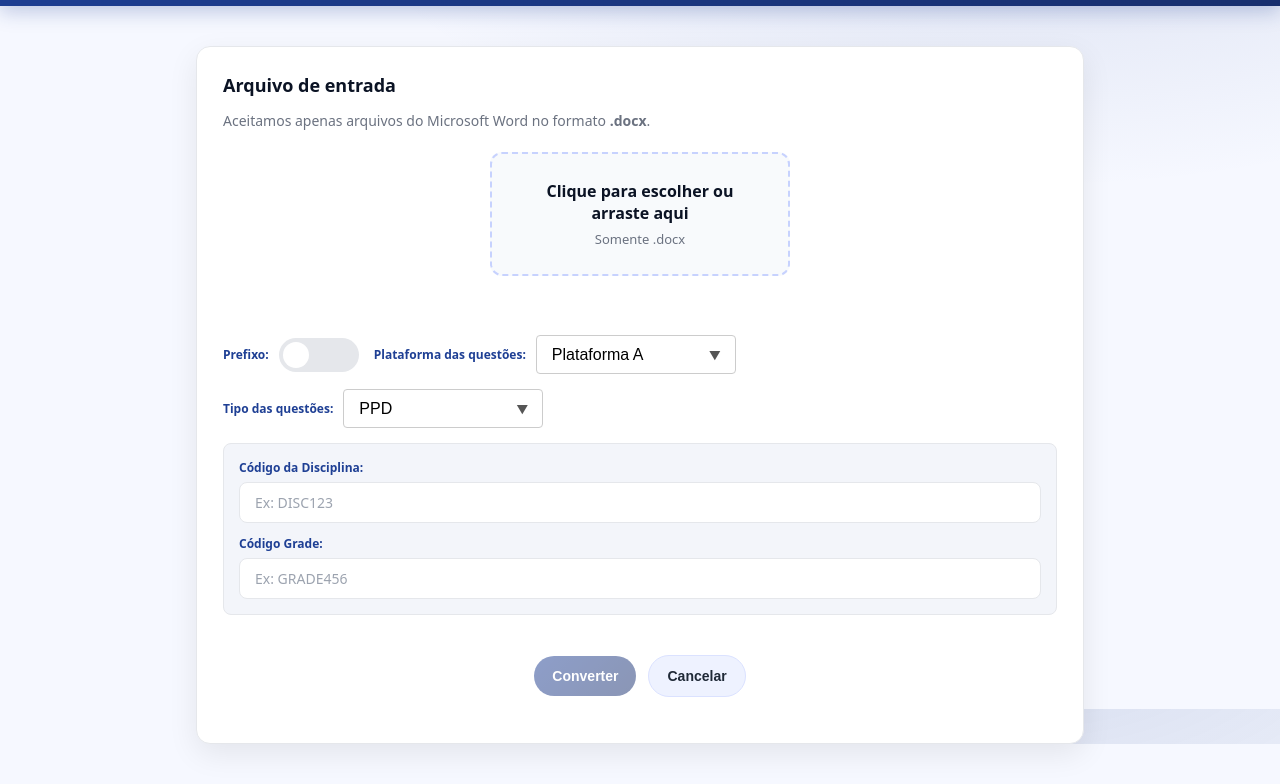
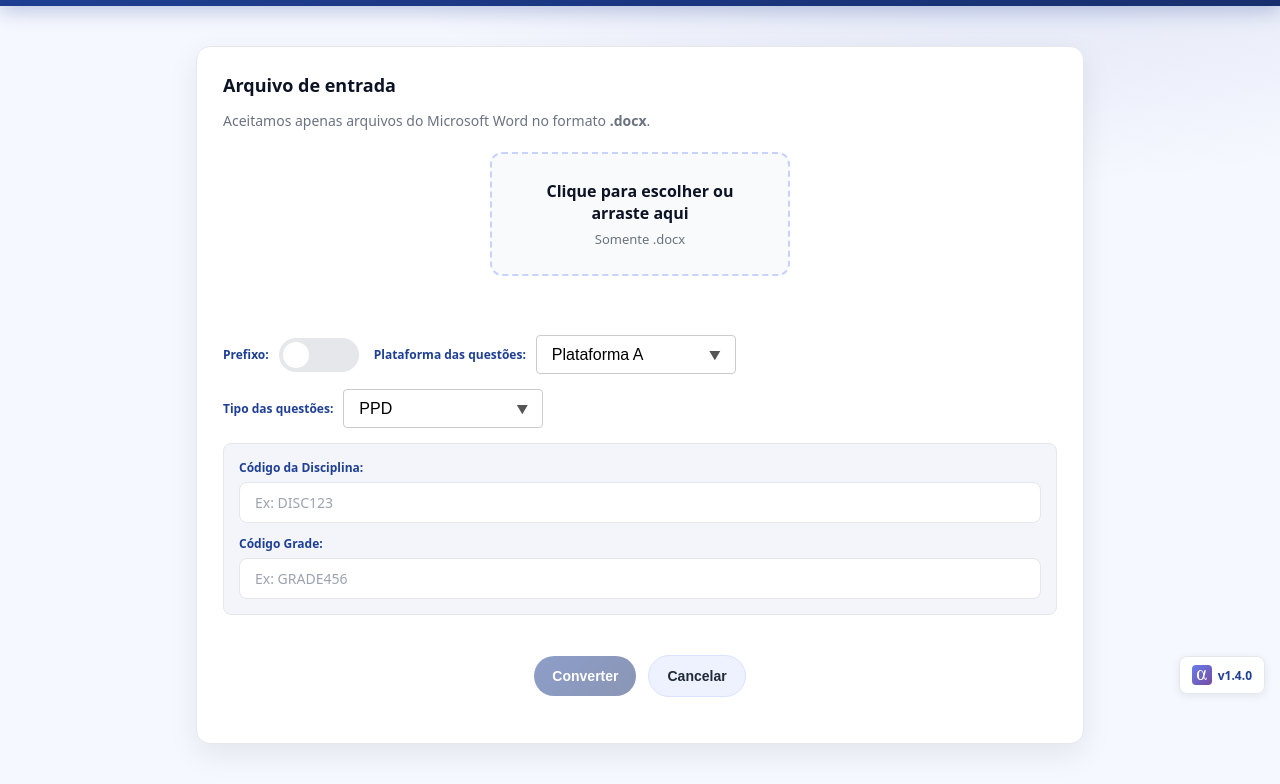
Before and after one commit to MarceloSPO/script-de-questoes-nite, a plain HTML site: page src/templates/index.html in a window 1280 px wide. Shown: the part 91-875 px from the top of the page. Before the commit the page ends 835 px from the top, so only its background shows below. Drawn offline with Linux system fonts and the light colour scheme.

```diff
--- a/src/templates/index.html
+++ b/src/templates/index.html
@@ -26,7 +26,6 @@
 
       html,
       body {
-        height: 100%;
         margin: 0;
         font-family: ui-sans-serif, system-ui, -apple-system, "Segoe UI", Roboto,
           "Helvetica Neue", Arial, "Noto Sans", "Apple Color Emoji",
@@ -472,6 +471,46 @@
         color: #9ca3af;
       }
 
+      .version-label {
+        position: fixed;
+        bottom: 15px;
+        right: 15px;
+        display: flex;
+        align-items: center;
+        gap: 6px;
+        padding: 8px 12px;
+        background-color: rgba(255, 255, 255, 0.9);
+        border: 1px solid var(--borda);
+        border-radius: 8px;
+        font-size: 12px;
+        color: var(--cinza);
+        font-weight: 500;
+        box-shadow: 0 2px 8px rgba(0, 0, 0, 0.08);
+        backdrop-filter: blur(10px);
+        z-index: 1000;
+      }
+
+      .version-label .alpha-badge {
+        display: inline-flex;
+        align-items: center;
+        justify-content: center;
+        width: 20px;
+        height: 20px;
+        background: linear-gradient(135deg, #667eea, #764ba2);
+        border-radius: 4px;
+      }
+
+      .version-label .alpha-badge svg {
+        width: 12px;
+        height: 12px;
+        fill: white;
+      }
+
+      .version-label .version-text {
+        color: var(--azul);
+        font-weight: 600;
+      }
+
       @keyframes drop-in {
         from {
           transform: translateY(-12px);
@@ -646,7 +685,10 @@
           <div id="platform-a-fields" class="platform-a-fields">
             <div class="input-wrapper">
               <label for="discipline-code">Código da Disciplina:</label>
-              <input type="text" id="discipline-code" placeholder="Ex: DISC123" />
+              <input
+                type="text"
+                id="discipline-code"
+                placeholder="Ex: DISC123" />
             </div>
             <div class="input-wrapper">
               <label for="grade-code">Código Grade:</label>
@@ -919,5 +961,43 @@
         });
       })();
     </script>
+    <div class="version-label" title="Versão 1.4.0-alpha">
+      <span class="alpha-badge">
+        <svg
+          id="Alpha_24"
+          width="24"
+          height="24"
+          viewBox="0 0 24 24"
+          xmlns="http://www.w3.org/2000/svg"
+          xmlns:xlink="http://www.w3.org/1999/xlink">
+          <rect
+            width="24"
+            height="24"
+            stroke="none"
+            fill="#000000"
+            opacity="0" />
+
+          <g transform="matrix(0.59 0 0 0.59 12 12)">
+            <path
+              style="
+                stroke: none;
+                stroke-width: 1;
+                stroke-dasharray: none;
+                stroke-linecap: butt;
+                stroke-dashoffset: 0;
+                stroke-linejoin: miter;
+                stroke-miterlimit: 4;
+                fill: rgb(255, 255, 255);
+                fill-rule: nonzero;
+                opacity: 1;
+              "
+              transform=" translate(-24, -24)"
+              d="M 31.438 8 L 37.282 8 L 33.562999999999995 24.262 C 33 26 32.499 28.971 31.969 30.014 C 33.032000000000004 34.2 34.094 36.291 36.219 36.291 C 38.344 36.291 38.875 34.723 39.407000000000004 32.107 L 41 32.107 C 41 34.722 40.469 36.815 39.406 38.382999999999996 C 38.344 39.953 37.281 41 35.688 41 C 34.625 41 33.563 40.477 33.032000000000004 39.432 C 32.5 38.384 31.969000000000005 36.291000000000004 30.907000000000004 33.155 C 28.25 38.384 24.531 41 19.219 41 C 15.500000000000002 41 12.312000000000001 38.906 10.188 36.291 C 8.063 33.154 7 29.491 7 23.737 C 7 18.508 8.063 14.322 10.719 11.183999999999997 C 13.374999999999998 8.045999999999996 16.031 7 19.219 7 C 21.875 7 23.469 8.047 25.062 9.616 C 26.656000000000002 11.184 27.718 13.8 29.312 17.984 L 31.438 8 z M 28.25 21.646 C 27.187 17.985 26.125 14.845 24.531 12.753 C 22.936999999999998 10.66 21.343 9.615 19.75 9.615 C 15.5 9.615 13.375 14.321000000000002 13.375 24.261000000000003 C 13.375 33.67700000000001 15.5 38.383 19.75 38.383 C 23.469 38.383 26.125 34.198 27.719 25.830000000000002 L 28.25 21.646 z"
+              stroke-linecap="round" />
+          </g>
+        </svg>
+      </span>
+      <span class="version-text">v1.4.0</span>
+    </div>
   </body>
 </html>
```
Also changed, not shown: 4 other files.
